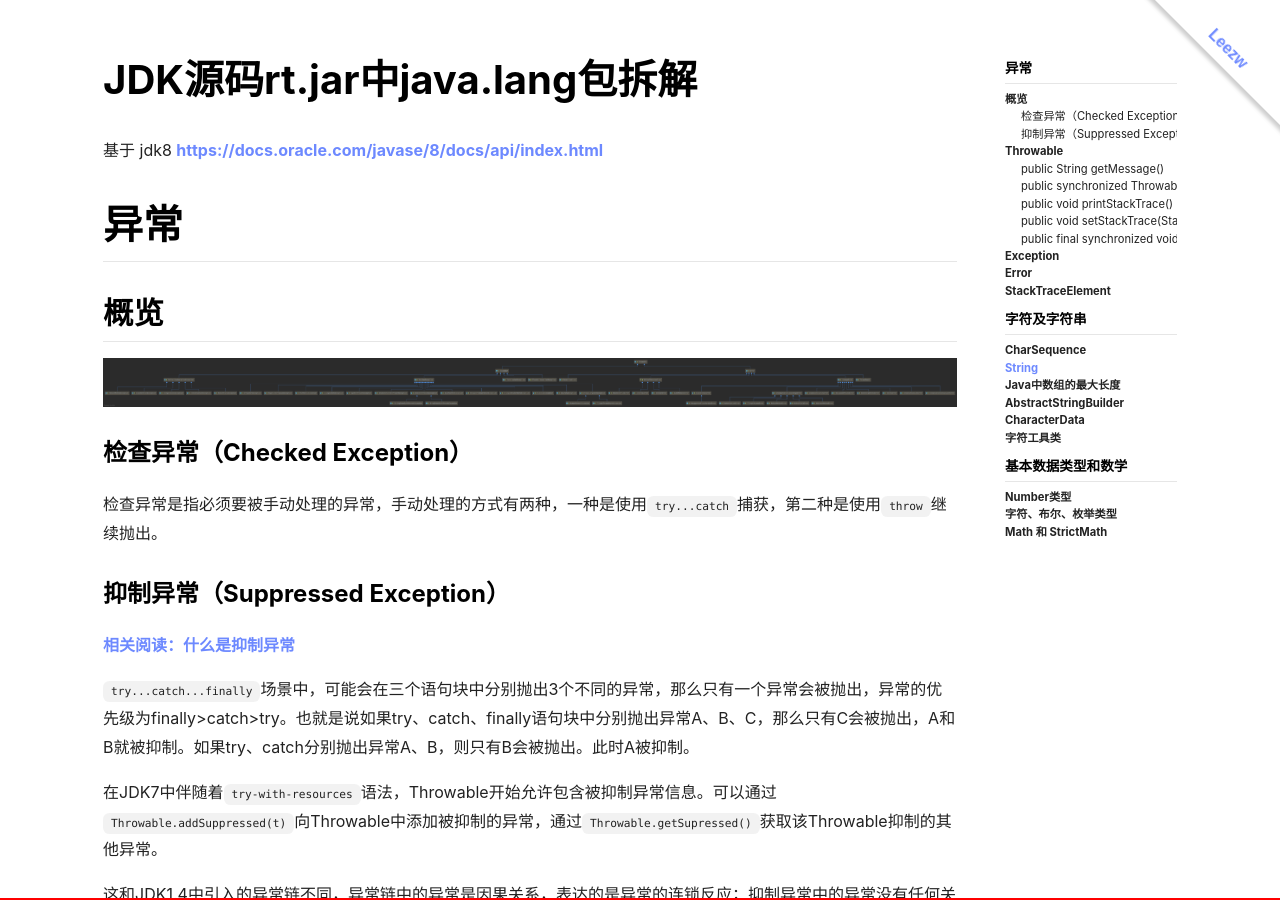
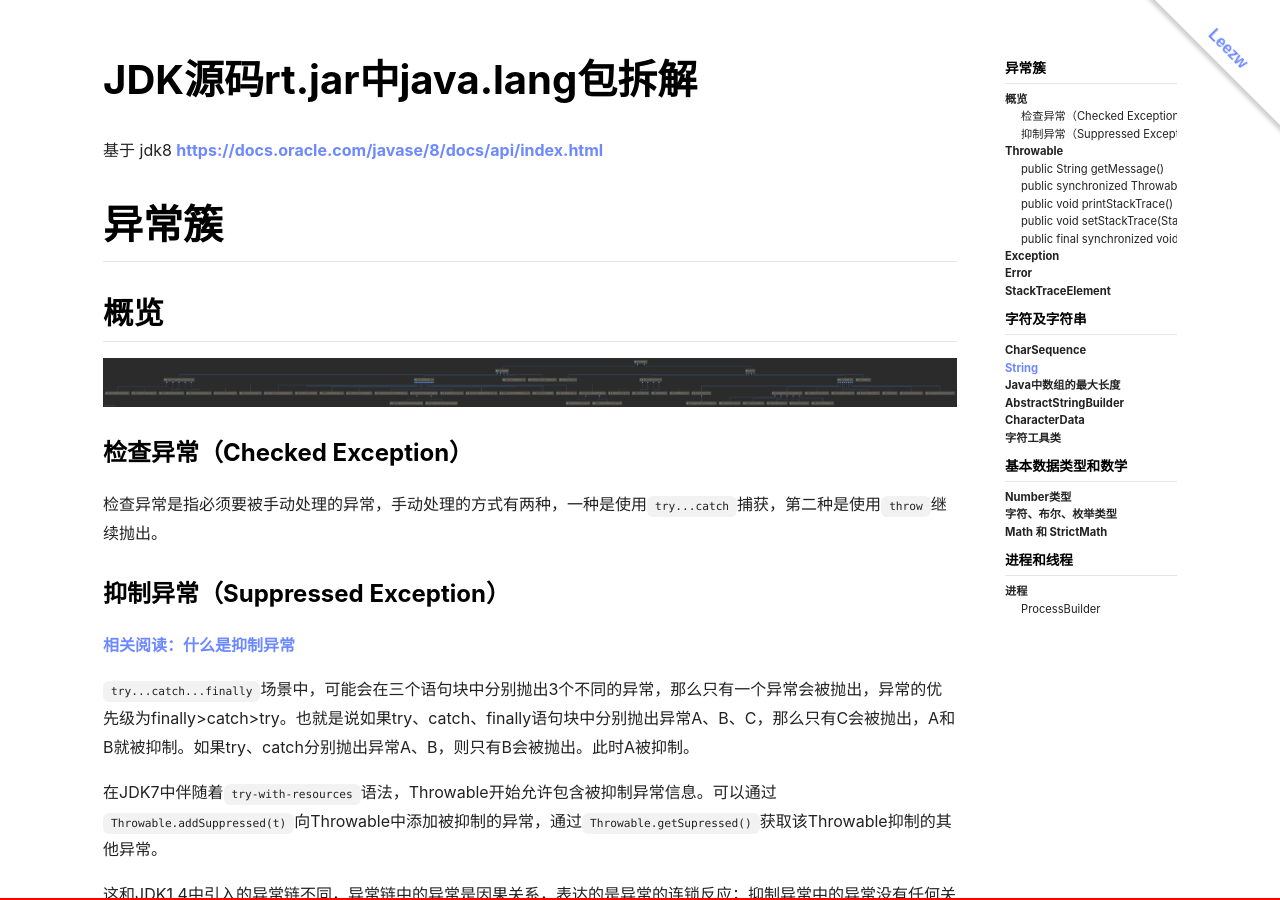
Before and after one commit to quantum-li/quantum-li.github.io, a Jekyll site: the page built from _article/2021-11-16-java-lang.md, in a window 1280 px wide and 900 px high. Built offline with Jekyll 4.4.1, drawn with Linux system fonts in a browser that asks for light colours; nearby versions of some CDN libraries; formulas are drawn with MathJax 3; some of the changed text lies outside the part shown.

Commit message:
2021-12-28 10:44:53

```diff
--- a/_article/2021-11-16-java-lang.md
+++ b/_article/2021-11-16-java-lang.md
@@ -12,7 +12,7 @@
 
 基于 jdk8 <https://docs.oracle.com/javase/8/docs/api/index.html>
 
-# 异常
+# 异常簇
 
 ## 概览
 
@@ -454,3 +464,11 @@
 而StrictMath类为了确保Java程序的可移植性，限制这个类中的一些方法在不同平台的实现中必须返回按位完全相同的结果。其由C语言的fdlibm库来实现。
 
 两者在JDK中都使用原始类型的有符号二进制补码整数算法。开发人员应该选择合适的基本数据类型来避免数据溢出。在需要检查溢出错误的情况下，方法adddexact、subtractExact、multiplyExact和toIntExact在结果溢出时抛出算术异常。对于其他算术运算，如除法、绝对值、自增、自减和反运算，只有在特定的最小或最大值时才会发生溢出，应该根据适当的最小或最大值进行检查。
+
+# 进程和线程
+
+## 进程
+
+### ProcessBuilder
+
+用于创建系统进程。
```
Also changed, not shown: other parts of _article/2021-11-16-java-lang.md (+10 -0 lines), assets/images/java-lang/error.png (added), assets/images/java-lang/exception.png (added), assets/images/java-lang/math.png (added), assets/images/java-lang/stacktraceelement.png (added), assets/images/java-lang/stringutil.png (added).
